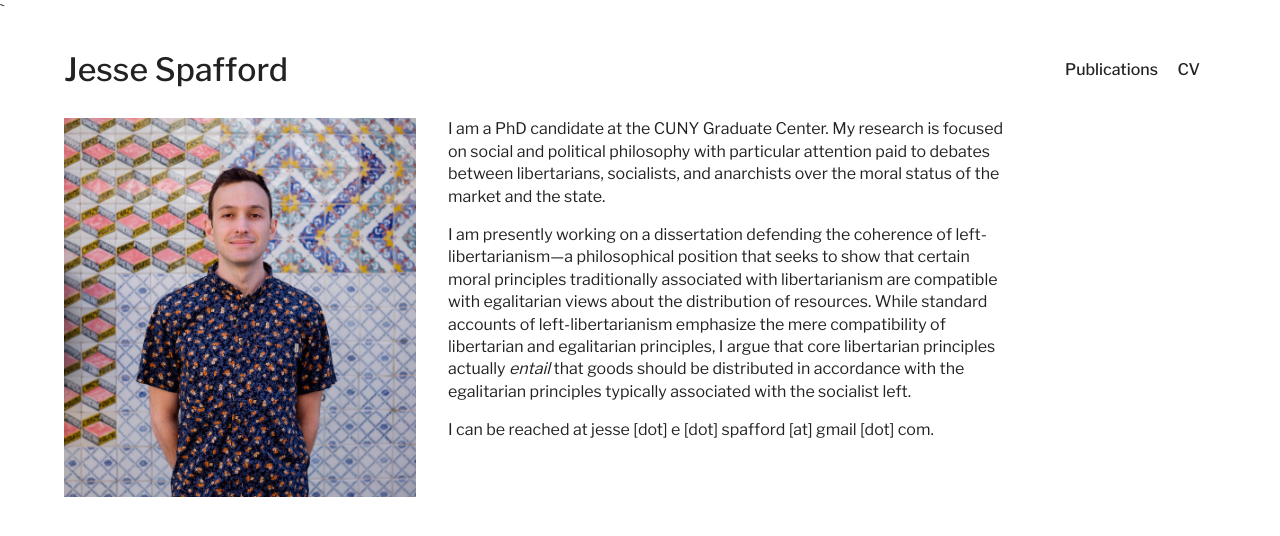
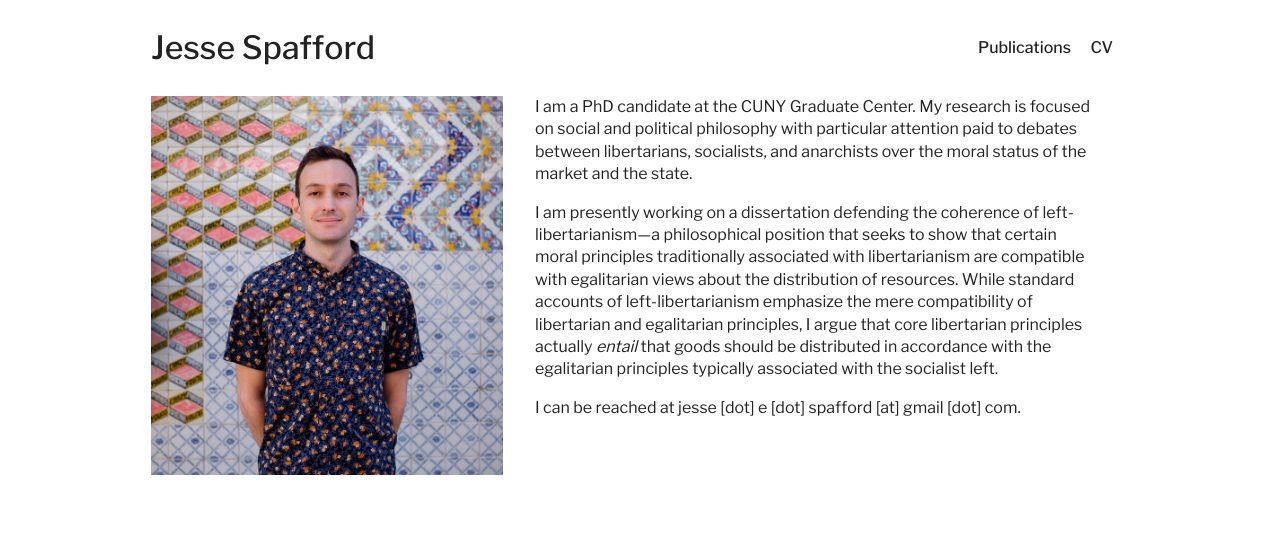
Before and after one commit to jesse-jared-collab/jesse-jared-collab.github.io, a Jekyll site: the page built from index.md, in a window 1280 px wide. Shown: the top 536 px of the page. Built offline with Jekyll 4.4.1, drawn with Linux system fonts in a browser that asks for light colours.

Commit message:
constrain max width a little, remove accidental backtick in head

```diff
--- a/_layouts/default.html
+++ b/_layouts/default.html
@@ -10,7 +10,7 @@
   <link rel="apple-touch-icon" sizes="180x180" href="/apple-touch-icon.png">
   <link rel="icon" type="image/png" sizes="32x32" href="/favicon-32x32.png">
   <link rel="icon" type="image/png" sizes="16x16" href="/favicon-16x16.png">
-  <link rel="manifest" href="/site.webmanifest">`
+  <link rel="manifest" href="/site.webmanifest">
 
   <link href="https://fonts.googleapis.com/css?family=Libre+Franklin:400,500&display=swap" rel="stylesheet">
   <link rel="stylesheet" href="css/normalize.css">
--- a/css/main.css
+++ b/css/main.css
@@ -91,10 +91,6 @@ body {
   font-family: "Libre Franklin", sans-serif;
 }
 
-p {
-  margin: 0 0 1rem 0;
-}
-
 a,
 a:visited {
   color: #222;
@@ -122,6 +118,7 @@ a:hover {
 .page-header,
 .page-content {
   width: 90%;
+  max-width: 978px;
   margin: 0 auto;
 }
 
@@ -216,7 +213,6 @@ h6 {
 
   .home-layout-figure {
     width: 22rem;
-    min-width: 22rem;
   }
 }
 
```
